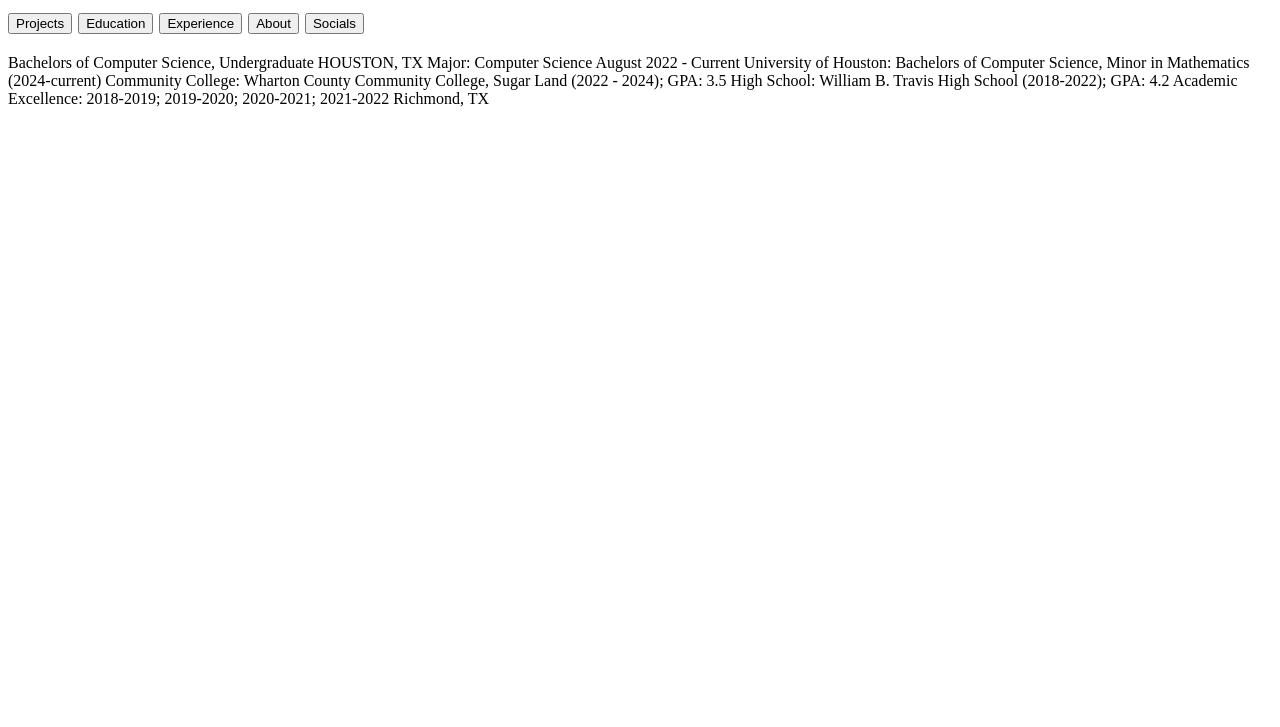
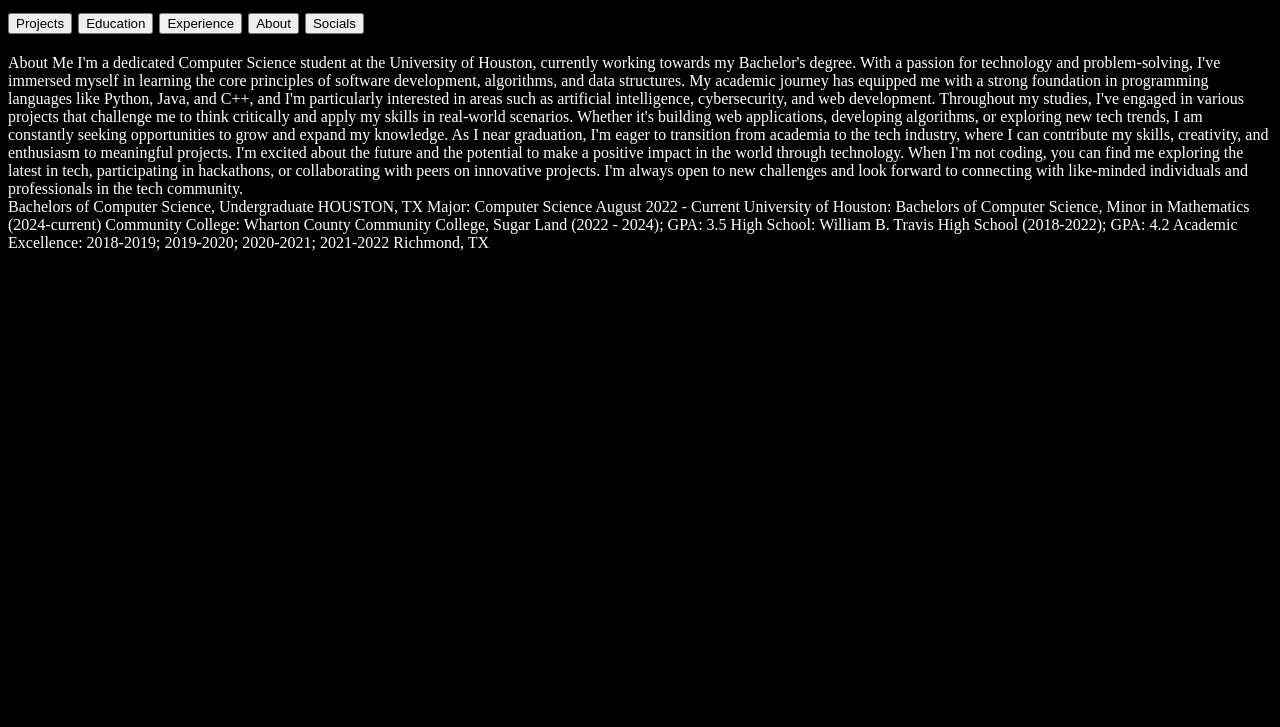
Before and after one commit to zainfarooki4/portfolio-zain, a plain HTML site: page index.html in a window 1280 px wide. Shown: the part 73-800 px from the top of the page. Drawn offline with Linux system fonts and the light colour scheme.

Commit message:
About me and education written

```diff
--- a/index.html
+++ b/index.html
@@ -15,7 +15,29 @@
         <button class="about-button"> About </button>
         <button class="socials-button"> Socials </button>
     </h2>
-    <div class="school"> Bachelors of Computer Science, Undergraduate	 						 HOUSTON, TX
+    <div class="about">
+        About Me
+
+        I'm a dedicated Computer Science student at the University of Houston, currently working towards my
+        Bachelor's degree. With a passion for technology and problem-solving, I've immersed myself in learning the
+        core principles of software development, algorithms, and data structures. My academic journey has equipped me
+        with a strong foundation in programming languages like Python, Java, and C++, and I'm particularly interested
+        in areas such as artificial intelligence, cybersecurity, and web development.
+
+        Throughout my studies, I've engaged in various projects that challenge me to think critically and apply my
+        skills in real-world scenarios. Whether it's building web applications, developing algorithms, or exploring
+        new tech trends, I am constantly seeking opportunities to grow and expand my knowledge.
+
+        As I near graduation, I'm eager to transition from academia to the tech industry, where I can contribute my
+        skills, creativity, and enthusiasm to meaningful projects. I'm excited about the future and the potential to
+        make a positive impact in the world through technology.
+
+        When I'm not coding, you can find me exploring the latest in tech, participating in hackathons, or
+        collaborating with peers on innovative projects. I'm always open to new challenges and look forward to
+        connecting with like-minded individuals and professionals in the tech community.
+    </div>
+    <div class="school">
+        Bachelors of Computer Science, Undergraduate	 						 HOUSTON, TX
         Major: Computer Science						   	       August 2022 - Current
         University of Houston: Bachelors of Computer Science, Minor in Mathematics (2024-current)
         Community College: Wharton County Community College, Sugar Land (2022 - 2024); GPA: 3.5
--- a/styles.css
+++ b/styles.css
@@ -1,8 +1,12 @@
+html {
+    background-color: black;
+    color: white;
+}
 h1 {
     display: flex;
     justify-content: center;
 }
-.main {
+.header {
     display: flex;
 
 }
```
